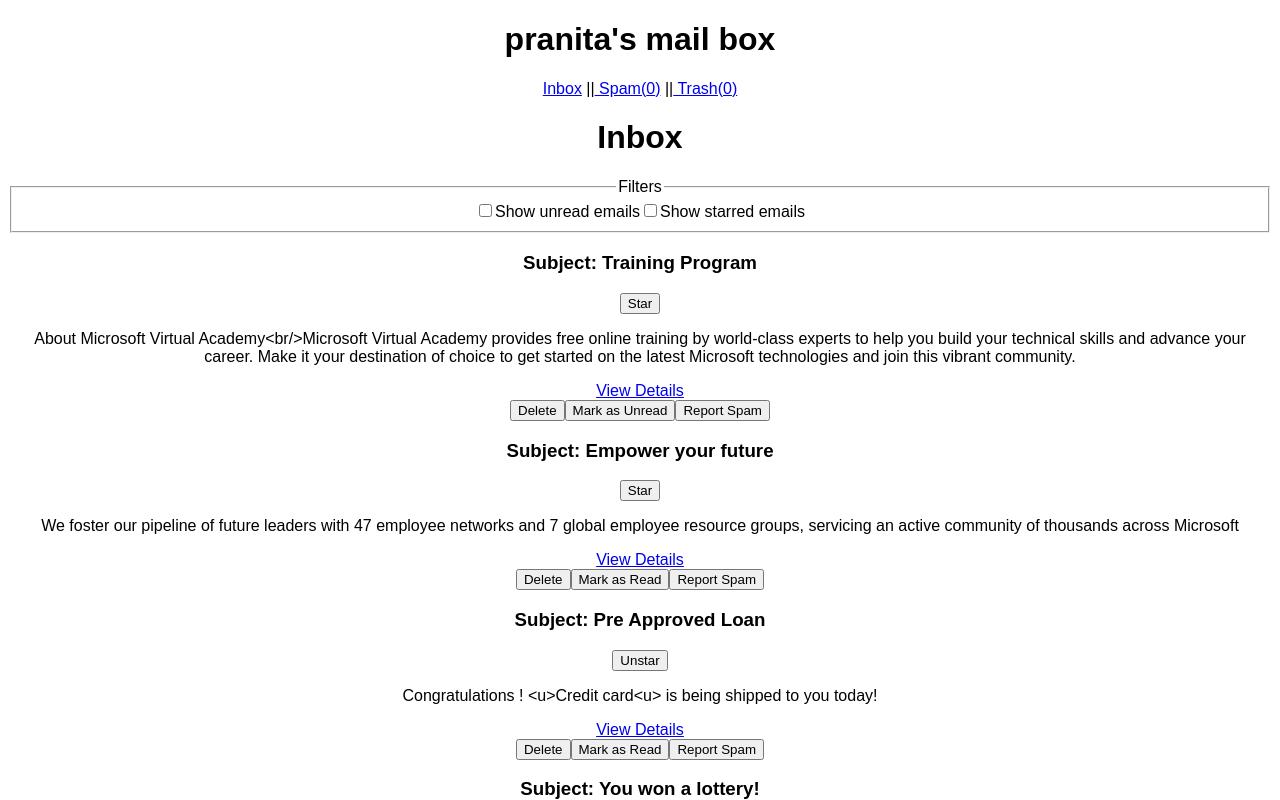
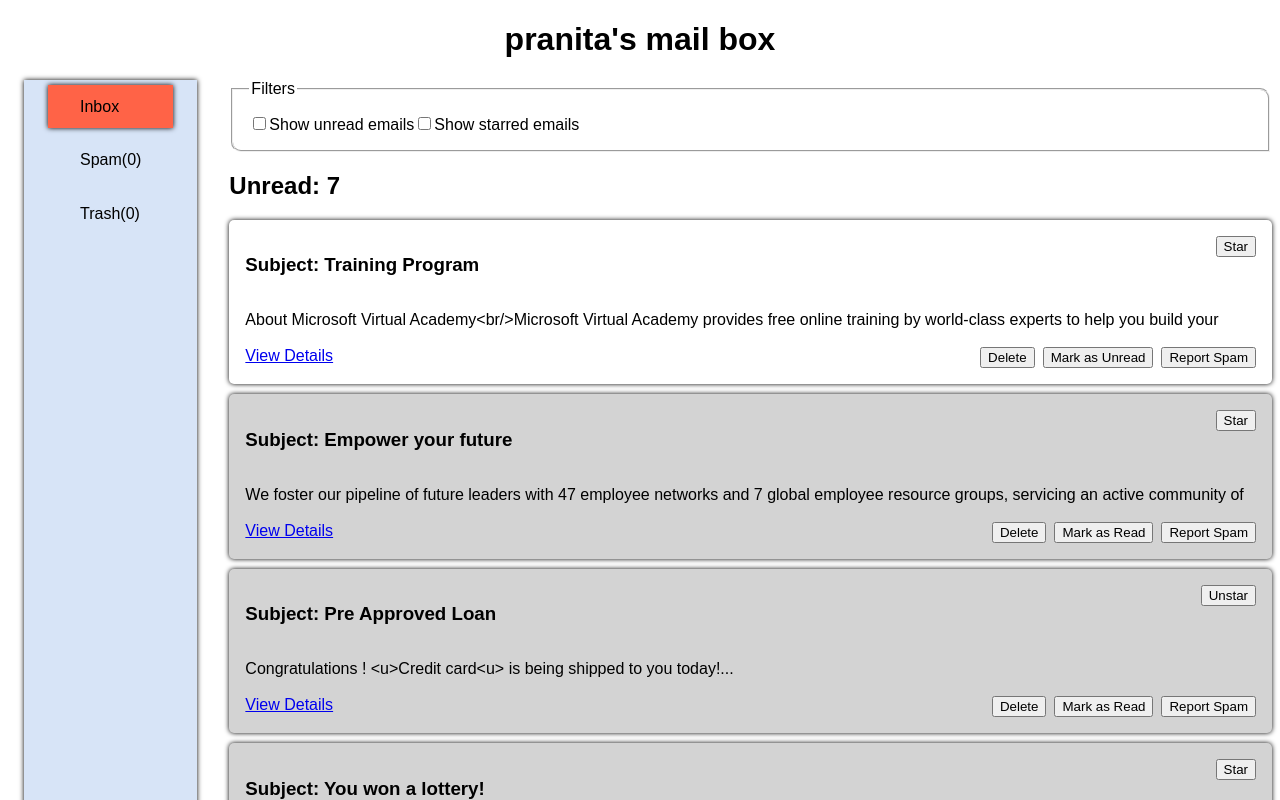
Before and after one commit to pranita09/email-app-v2, a React (Create React App) app: page / in a window 1280 px wide. Shown: the top 800 px of the page. Built offline with nearby package versions, Linux system fonts and the light colour scheme.

Commit message:
style: added styles

```diff
--- a/src/App.js
+++ b/src/App.js
@@ -9,6 +9,8 @@ import {Routes, Route} from 'react-router-dom';
 export default function App() {
   return (
     <div className="App">
+      <h1>pranita's mail box</h1>
+      <div className="email-body">
         <Header />
         <Routes>
           <Route path='/' element={<Inbox />}/>
@@ -17,5 +19,7 @@ export default function App() {
           <Route path='/mail/:mailId' element={<IndividualMail />} />
         </Routes>
       </div>
+
+    </div>
   );
 }
--- a/src/components/Header.jsx
+++ b/src/components/Header.jsx
@@ -4,13 +4,17 @@ import { useMails } from "../context/mail-context";
 const Header = () =>{
     const {state} = useMails();
 
+    const activeStyles = ({isActive}) => ({
+        backgroundColor: isActive ? 'tomato' : '',
+        boxShadow: isActive ? '0 0 5px' : 'none',
+    })
+
     return(
-        <>
-            <h1>pranita's mail box</h1>
-            <NavLink to='/'>Inbox</NavLink> ||
-            <NavLink to='/spam'> Spam({state.spam.length})</NavLink> ||
-            <NavLink to='/trash'> Trash({state.trash.length})</NavLink>
-        </>
+        <div className="navlinks">
+            <NavLink className='navlink' style={activeStyles} to='/'>Inbox</NavLink>
+            <NavLink className='navlink' style={activeStyles} to='/spam'> Spam({state.spam.length})</NavLink>
+            <NavLink className='navlink' style={activeStyles} to='/trash'> Trash({state.trash.length})</NavLink>
+        </div>
     )
 }
 
--- a/src/components/MailCard.jsx
+++ b/src/components/MailCard.jsx
@@ -5,17 +5,17 @@ const MailCard = ({mail, trashAdded, spamAdded}) =>{
     const {dispatch} = useMails();
     const {mId, unread, isStarred, subject, content} = mail;
     return(
-        <div>
-            <div>
+        <div className="mailcard" style={{backgroundColor: unread ? 'lightgrey' : 'white'}}>
+            <div className="sub-btn">
                 <h3>Subject: {subject}</h3>
-                <button onClick={()=> dispatch({type: 'STAR_TOGGLE', payload: mail})}>{isStarred ? 'Unstar' : 'Star' }</button>
+                <div><button onClick={()=> dispatch({type: 'STAR_TOGGLE', payload: mail})}>{isStarred ? 'Unstar' : 'Star' }</button></div>
             </div>
             <p>{content}</p>
             {
                 mail &&
-                <div>
+                <div className='details-btns'>
                 <NavLink to={`/mail/${mId}`}>View Details</NavLink>
-                <div>
+                <div className="btns">
                     { !trashAdded && <button onClick={()=> dispatch({type: 'DELETE', payload: mail})}>Delete</button>}
                     { trashAdded && <button onClick={()=> dispatch({type: 'RESTORE_FROM_TRASH', payload: mail})} >Restore</button> }
                     <button onClick={()=> dispatch({type: 'UNREAD_TOGGLE', payload: mail})}>Mark as {unread ? 'Read' : 'Unread'}</button>
--- a/src/pages/Inbox.jsx
+++ b/src/pages/Inbox.jsx
@@ -2,11 +2,10 @@ import MailCard from "../components/MailCard";
 import { useMails } from "../context/mail-context";
 
 const Inbox = () => {
-  const { state, dispatch, filteredInboxMails } = useMails();
-
+  const { dispatch, filteredInboxMails } = useMails();
+  const unreadCount = filteredInboxMails.reduce((acc, {unread})=> unread ? acc+1 : acc,0);
   return (
-    <>
-      <h1>Inbox</h1>
+    <div className="all-mails">
       <fieldset>
         <legend>Filters</legend>
         <label>
@@ -16,12 +15,13 @@ const Inbox = () => {
             <input type="checkbox" onChange={()=> dispatch({type: 'FILTER', payload: 'isStarred'})}/>Show starred emails
         </label>
       </fieldset>
+      <h2>Unread: {unreadCount}</h2>
       {filteredInboxMails?.map((mail) => (
         <div key={mail.mId}>
           <MailCard mail={mail} />
         </div>
       ))}
-    </>
+    </div>
   );
 };
 
--- a/src/pages/IndividualMail.jsx
+++ b/src/pages/IndividualMail.jsx
@@ -1,6 +1,5 @@
 import { useParams } from "react-router-dom";
 import { useMails } from "../context/mail-context";
-import MailCard from "../components/MailCard";
 
 const IndividualMail = () =>{
     const {mailId} = useParams();
--- a/src/pages/Spam.jsx
+++ b/src/pages/Spam.jsx
@@ -2,11 +2,11 @@ import MailCard from "../components/MailCard";
 import { useMails } from "../context/mail-context";
 
 const Spam = () =>{
-    const {state, dispatch, filteredSpamMails} = useMails();
+    const {dispatch, filteredSpamMails} = useMails();
     return(
-        <>
+        <div className="all-mails">
             {
-                state.spam.length === 0
+                filteredSpamMails.length === 0
                     ? <h2>Spam is empty!</h2>
                         : <>
                             <fieldset>
@@ -23,7 +23,7 @@ const Spam = () =>{
                             ))}
                         </>
             }
-        </>
+        </div>
     )
 }
 
--- a/src/pages/Trash.jsx
+++ b/src/pages/Trash.jsx
@@ -2,11 +2,11 @@ import { useMails } from "../context/mail-context";
 import MailCard from "../components/MailCard";
 
 const Trash = () =>{
-    const {state, dispatch, filteredTrashMails} = useMails();
+    const {dispatch, filteredTrashMails} = useMails();
     return(
-        <>
+        <div className="all-mails">
             {
-                state.trash.length === 0
+                filteredTrashMails.length === 0
                     ? <h2>Trash is empty!</h2>
                         : <>
                             <fieldset>
@@ -25,7 +25,7 @@ const Trash = () =>{
                             }
                         </>
             }
-        </>
+        </div>
     )
 }
 export default Trash;
--- a/src/styles.css
+++ b/src/styles.css
@@ -1,4 +1,61 @@
 .App {
   font-family: sans-serif;
+}
+.App h1{
   text-align: center;
 }
+.email-body{
+  display: flex;
+}
+.navlinks{
+  padding: 0 1.5rem;
+  display: flex;
+  flex-direction: column;
+  box-shadow: 0 0 5px;
+  margin: 0 1rem;
+  background-color: #d7e4f7;
+  height: 100vh;
+}
+.navlink{
+  padding: 0.8rem 2rem;
+  text-decoration: none;
+  color: black;
+  margin: 5px 0;
+}
+.all-mails{
+  margin: 0 0 0 1rem;
+  flex: 1;
+}
+fieldset{
+  padding: 1rem;
+  border-radius: 0 10px 0 10px;
+}
+.mailcard{
+  padding: 1rem;
+  margin: 10px 0;
+  box-shadow: 0 0 5px;
+  border-radius: 5px;
+  display: flex;
+  flex-direction: column;
+  flex-wrap: wrap;
+}
+.mailcard p{
+  overflow: hidden;
+  height:20px;
+}
+.mailcard p::after{
+  content: '...';
+  display: inline-block;
+}
+.sub-btn{
+  display: flex;
+  justify-content: space-between;
+}
+.details-btns{
+  display: flex;
+  justify-content: space-between;
+}
+.btns{
+  display: flex;
+  gap: 8px;
+}
```
Lines whose indentation alone changed are shown as unchanged.
